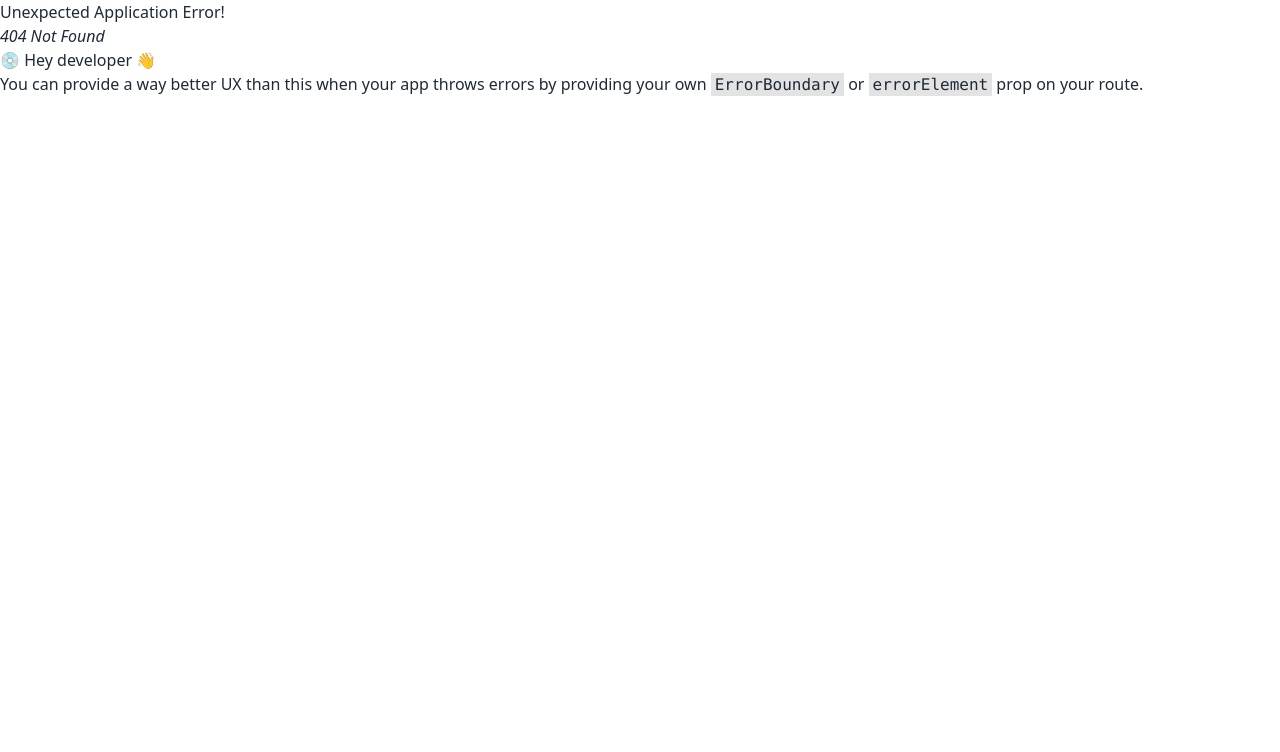
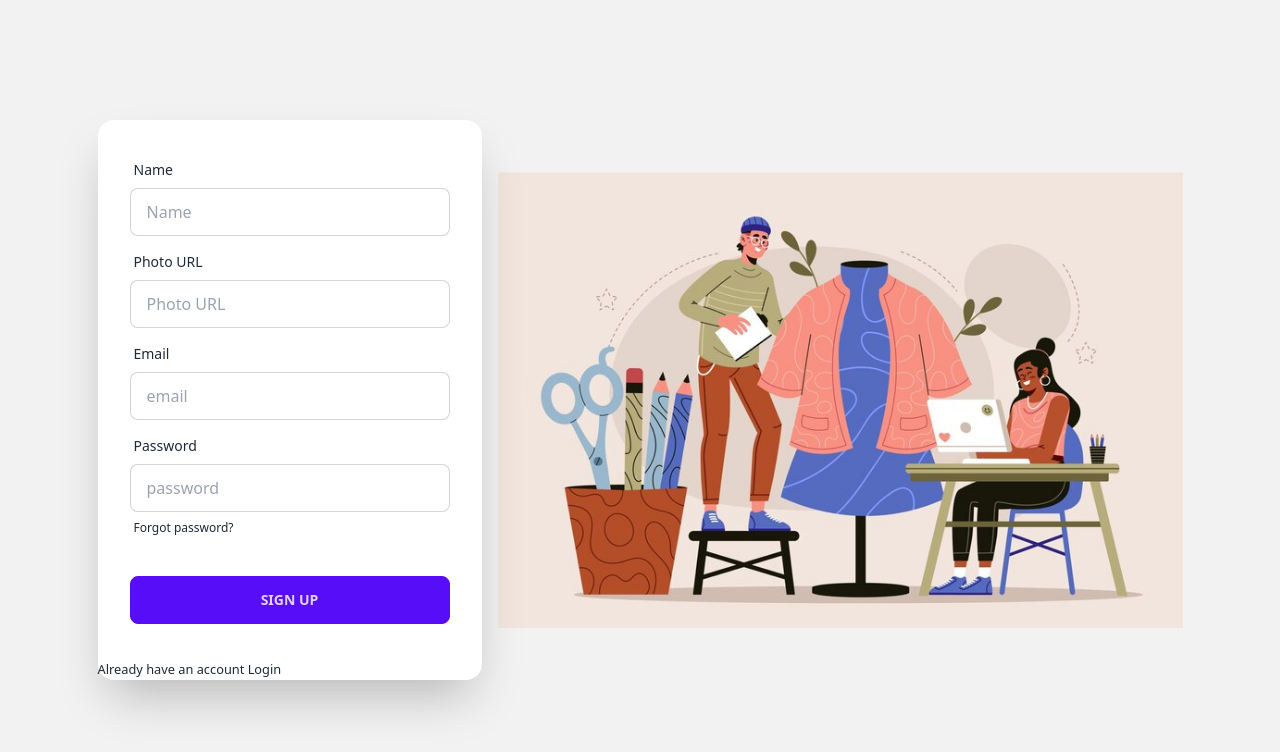
Before and after one commit to NaimunNahar14/fashion-designer-client, a React (Vite) app: page /signup in a window 1280 px wide. Before the commit this address had no page. Shown: the top 752 px of the page. Built offline with nearby package versions, Linux system fonts and the light colour scheme.

Commit message:
signup and login design

```diff
--- a/package.json
+++ b/package.json
@@ -16,6 +16,7 @@
     "react": "^18.2.0",
     "react-dom": "^18.2.0",
     "react-helmet-async": "^1.3.0",
+    "react-hook-form": "^7.44.3",
     "react-responsive-carousel": "^3.2.23",
     "react-router-dom": "^6.12.0",
     "sort-by": "^1.2.0"
--- a/src/Layout/Main.jsx
+++ b/src/Layout/Main.jsx
@@ -1,14 +1,16 @@
 
-import { Outlet } from 'react-router-dom';
+import { Outlet, useLocation } from 'react-router-dom';
 import Navbar from '../Shared/Navbar';
 import Footer from '../Shared/Footer';
 
 const Main = () => {
+    const location = useLocation();
+    const noHeaderFooter = location.pathname.includes('login') || location.pathname.includes('signup');
     return (
         <div>
-            <Navbar></Navbar>
+             { noHeaderFooter || <Navbar></Navbar> }
             <Outlet></Outlet>
-            <Footer></Footer>
+            {noHeaderFooter || <Footer></Footer>}
         </div>
     );
 };
--- a/src/Pages/Login/Login.jsx
+++ b/src/Pages/Login/Login.jsx
@@ -1,9 +1,42 @@
 import React from 'react';
+import { Link } from 'react-router-dom';
+import img1 from '../../assets/flat-hand-drawn-fashion-designer-concept_52683-54447.jpg';
 
 const Login = () => {
     return (
-        <div>
+        <div className="hero min-h-screen bg-base-200">
+            <div className="hero-content flex-col lg:flex-row-reverse">
+                <div className="text-center lg:text-left">
+                    <img src={img1} alt="" />
+                </div>
+                <div className="card flex-shrink-0 w-full max-w-sm shadow-2xl bg-base-100">
+                    <div className="card-body">
+                        <h1 className="text-3xl text-center font-bold">Login</h1>
+                        <form >
+                            <div className="form-control">
+                                <label className="label">
+                                    <span className="label-text">Email</span>
+                                </label>
+                                <input type="text" name='email' placeholder="email" className="input input-bordered" />
+                            </div>
+                            <div className="form-control">
+                                <label className="label">
+                                    <span className="label-text">Password</span>
+                                </label>
+                                <input type="password" name='password' placeholder="password" className="input input-bordered" />
+                                <label className="label">
+                                    <a href="#" className="label-text-alt link link-hover">Forgot password?</a>
+                                </label>
+                            </div>
+                            <div className="form-control mt-6">
+                                <button className="btn btn-primary">Login</button>
+                            </div>
+                        </form>
+                        <h2>Don't Have an Account? <Link to='/signup' className='text-cyan-600'>Sign Up</Link></h2>
 
+                    </div>
+                </div>
+            </div>
         </div>
     );
 };
--- /dev/null
+++ b/src/Pages/Signup.jsx
@@ -0,0 +1,76 @@
+import React from 'react';
+import { Helmet } from 'react-helmet-async';
+import { useForm } from "react-hook-form";
+import { Link } from 'react-router-dom';
+import img1 from '../assets/flat-hand-drawn-fashion-designer-concept_52683-54447.jpg';
+
+const Signup = () => {
+    const { register, handleSubmit,  formState: { errors } } = useForm();
+    const onSubmit = data => {
+
+    }
+    return (
+        <>
+            <Helmet>
+                <title>Bistro Boss || Sign Up</title>
+            </Helmet>
+            <div className="hero min-h-screen bg-base-200">
+                <div className="hero-content flex-col lg:flex-row-reverse">
+                    <div className="text-center lg:text-left">
+                    <img src={img1} alt="" />
+                    </div>
+                    <div className="card flex-shrink-0 w-full max-w-sm shadow-2xl bg-base-100">
+                        <form onSubmit={handleSubmit(onSubmit)} className="card-body">
+                            <div className="form-control">
+                                <label className="label">
+                                    <span className="label-text">Name</span>
+                                </label>
+                                <input type="text"  {...register("name", { required: true })} name="name" placeholder="Name" className="input input-bordered" />
+                                {errors.name && <span className="text-red-600">Name is required</span>}
+                            </div>
+                            <div className="form-control">
+                                <label className="label">
+                                    <span className="label-text">Photo URL</span>
+                                </label>
+                                <input type="text"  {...register("photoURL", { required: true })} placeholder="Photo URL" className="input input-bordered" />
+                                {errors.photoURL && <span className="text-red-600">Photo URL is required</span>}
+                            </div>
+                            <div className="form-control">
+                                <label className="label">
+                                    <span className="label-text">Email</span>
+                                </label>
+                                <input type="email"  {...register("email", { required: true })} name="email" placeholder="email" className="input input-bordered" />
+                                {errors.email && <span className="text-red-600">Email is required</span>}
+                            </div>
+                            <div className="form-control">
+                                <label className="label">
+                                    <span className="label-text">Password</span>
+                                </label>
+                                <input type="password"  {...register("password", {
+                                    required: true,
+                                    minLength: 6,
+                                    maxLength: 20,
+                                    pattern: /(?=.*[A-Z])(?=.*[!@#$&*])(?=.*[0-9])(?=.*[a-z])/
+                                })} placeholder="password" className="input input-bordered" />
+                                {errors.password?.type === 'required' && <p className="text-red-600">Password is required</p>}
+                                {errors.password?.type === 'minLength' && <p className="text-red-600">Password must be 6 characters</p>}
+                                {errors.password?.type === 'maxLength' && <p className="text-red-600">Password must be less than 20 characters</p>}
+                                {errors.password?.type === 'pattern' && <p className="text-red-600">Password must have one Uppercase one lower case, one number and one special character.</p>}
+                                <label className="label">
+                                    <a href="#" className="label-text-alt link link-hover">Forgot password?</a>
+                                </label>
+                            </div>
+                            <div className="form-control mt-6">
+                                <input className="btn btn-primary" type="submit" value="Sign Up" />
+                            </div>
+                        </form>
+                        <p><small>Already have an account <Link to="/login">Login</Link></small></p>
+
+                    </div>
+                </div>
+            </div>
+        </>
+    );
+};
+
+export default Signup;
--- a/src/Shared/Navbar.jsx
+++ b/src/Shared/Navbar.jsx
@@ -28,6 +28,7 @@
         <li>
             <Link to="/">Reviews</Link>
         </li>
+        <li><Link to='/login'>Login</Link></li>
     </>
     return (
         <>
@@ -78,7 +79,7 @@
                         </button>
                     </ul>
                 </div>
-                <button className="btn btn-neutral">Login</button>
+
             </div>
         </>
     );
```
Also changed, not shown: src/Routes/Router.jsx (+14 -3 lines), src/assets/flat-hand-drawn-fashion-designer-concept_52683-54447.jpg (added), 1 other file (tests, documents, lock files or other folders).
